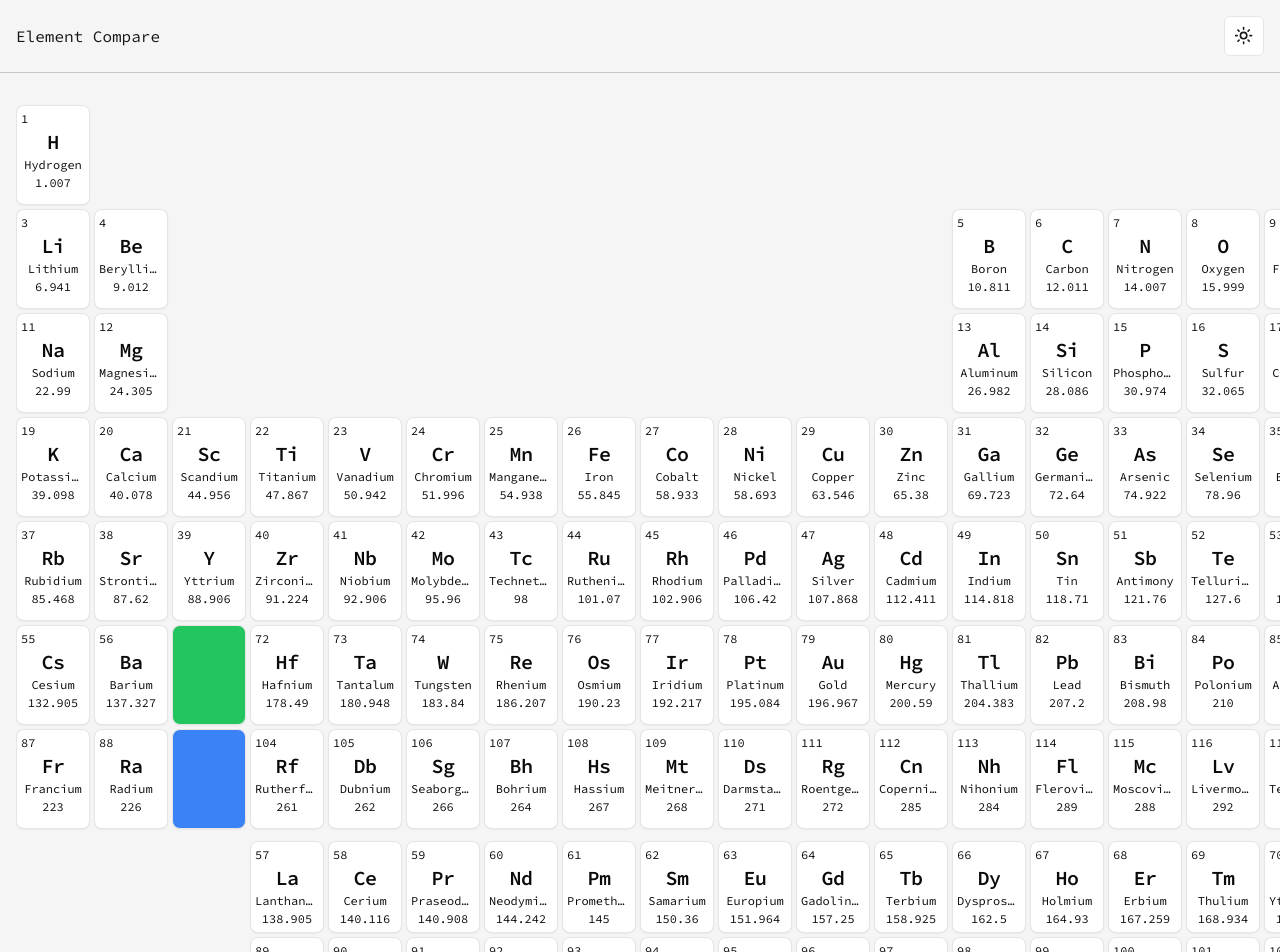
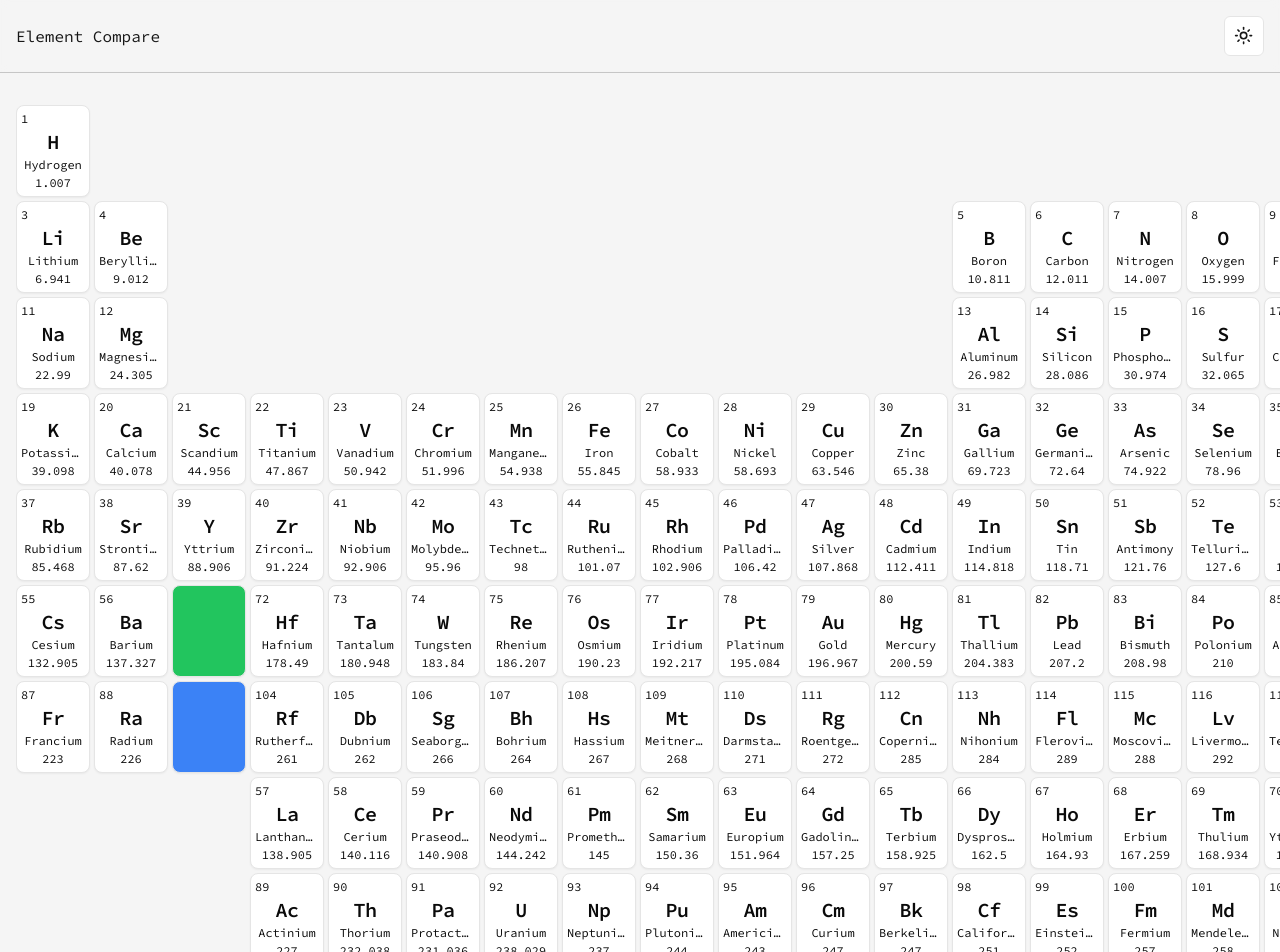
Before and after one commit to 0mppula/element-compare, a Next.js app: page / in a window 1280 px wide. Shown: the top 952 px of the page. Built offline with nearby package versions, Linux system fonts and the light colour scheme.

Commit message:
Fix element card margin

```diff
--- a/components/PeriodicTable/Element.tsx
+++ b/components/PeriodicTable/Element.tsx
@@ -44,7 +44,7 @@
 
 			<Card
 				className={`p-1 col-span-1 row-start-${elementRowStart} w-[74px] text-wrap text-[12px] ${
-					isLanthanide ? 'mt-2' : 'mt-0'
+					isLanthanide ? 'mt-0' : 'mt-0'
 				}`}
 			>
 				<div>
```
